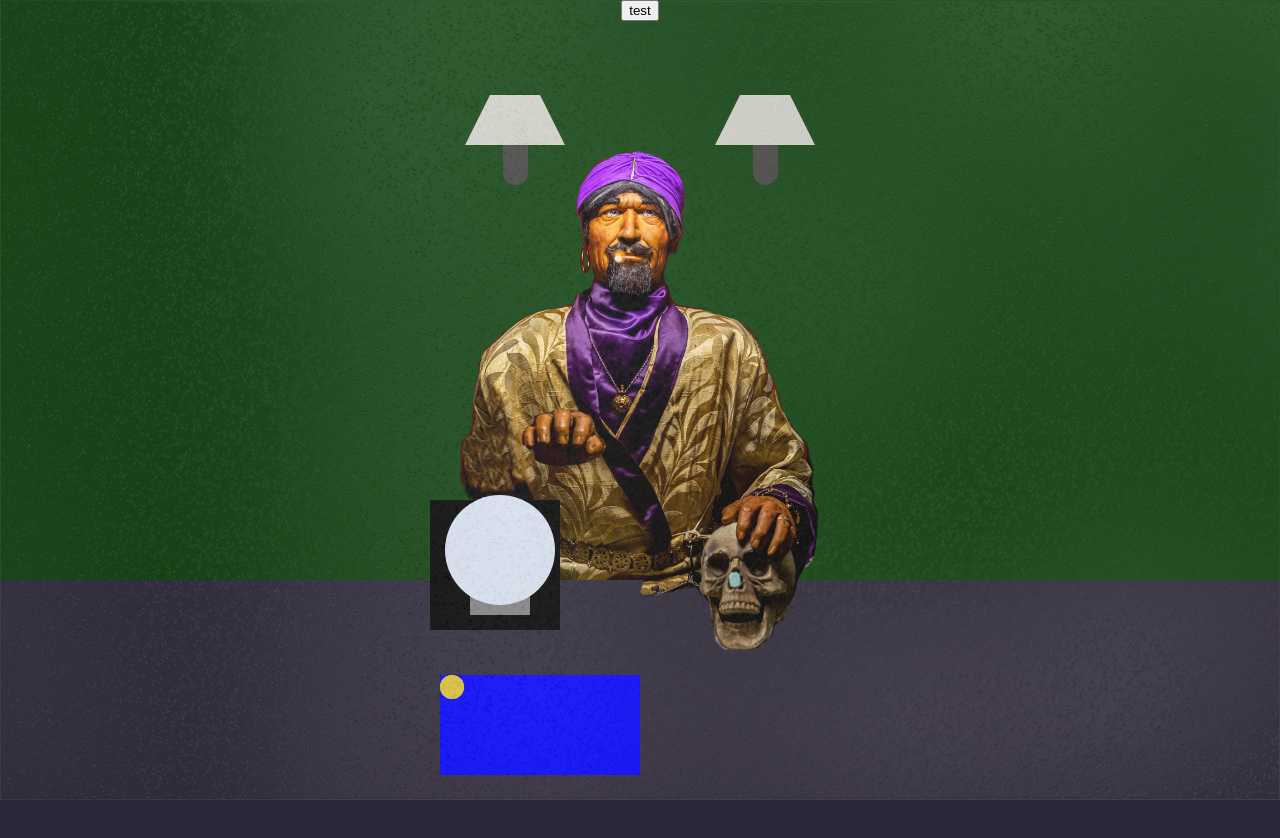
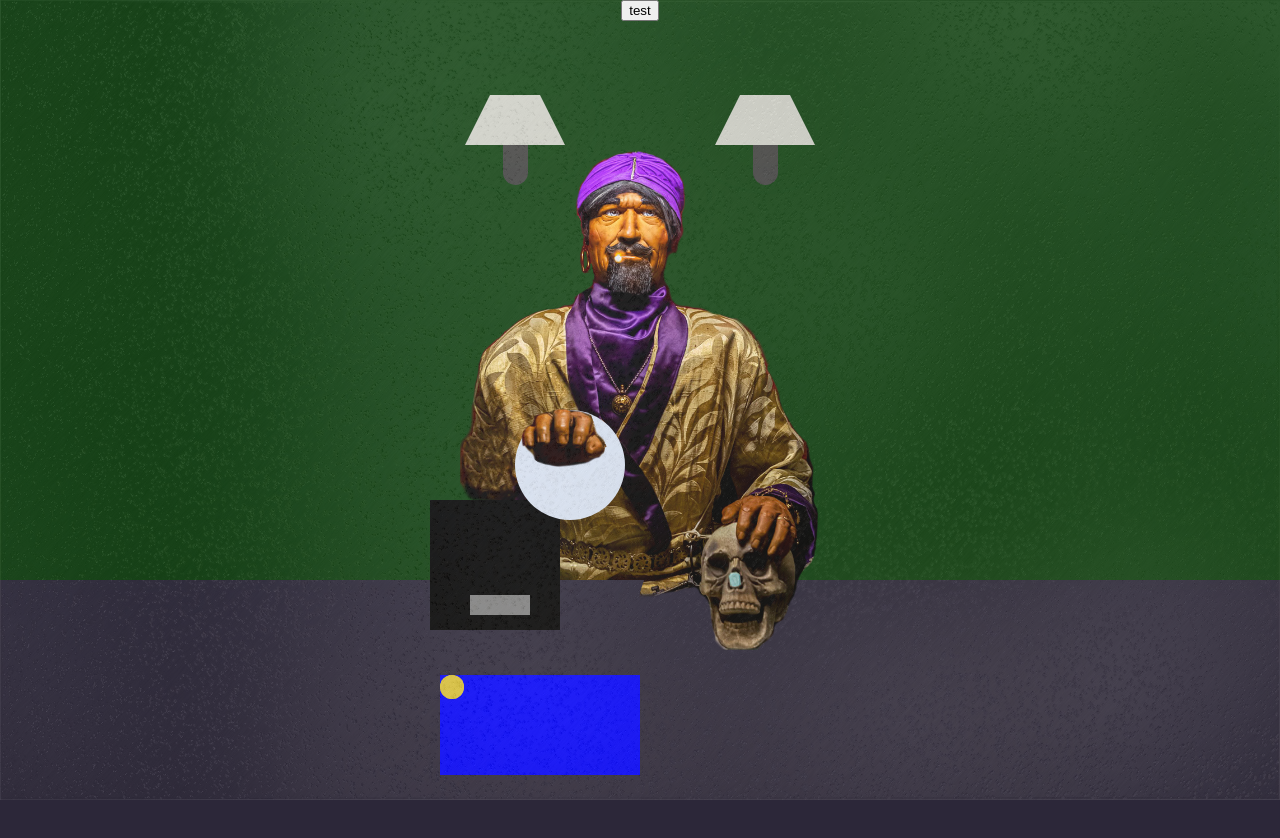
Before and after one commit to john-farina/Zoltar, a website built with webpack: page index.html in a window 1280 px wide. Built offline with nearby package versions, Linux system fonts and the light colour scheme.

Commit message:
why is it so dramatically different omfg

```diff
--- a/src/style.css
+++ b/src/style.css
@@ -212,8 +212,8 @@ body {
     height: 130px;
 }
 #magicBall {
-    margin-top: -30px;
-    margin-left: 10px;
+    margin-top: -200px;
+    margin-left: 150px;
     position: absolute;
     width: 110px;
     height: 110px;
```
